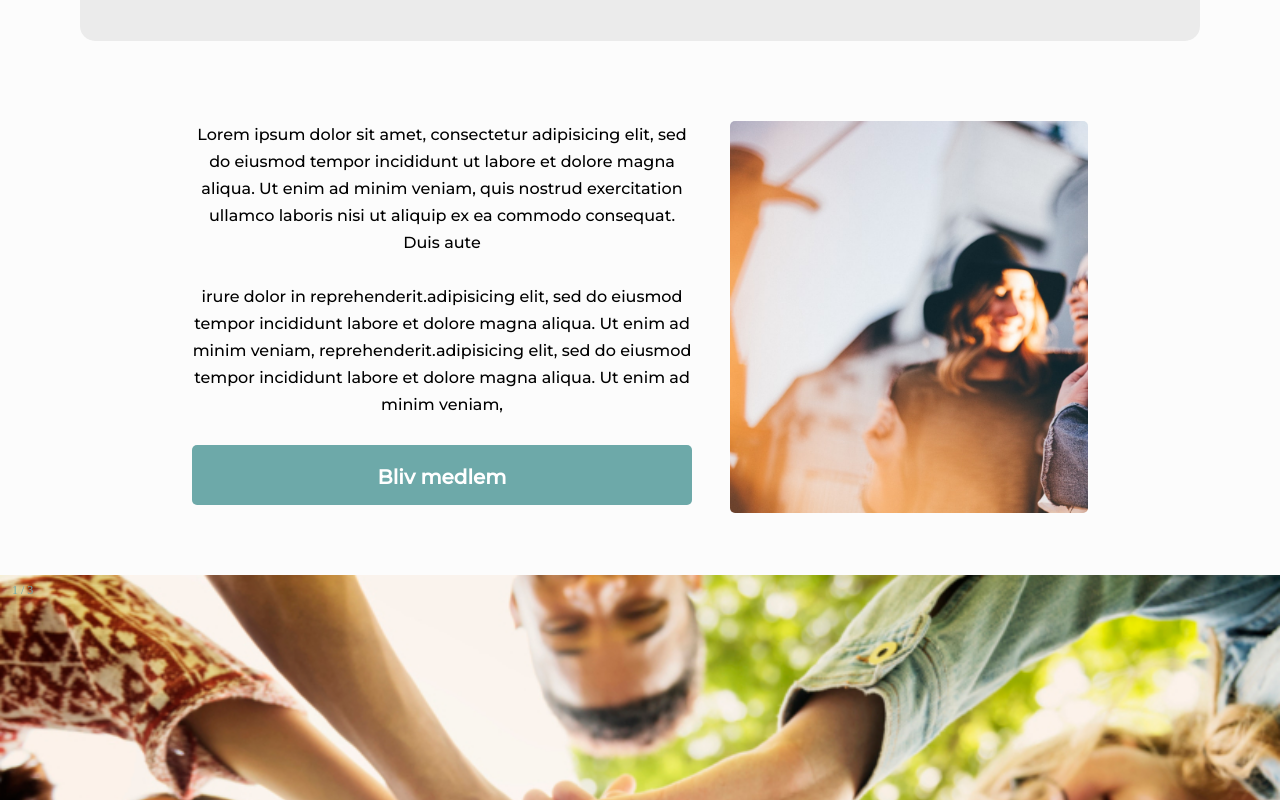
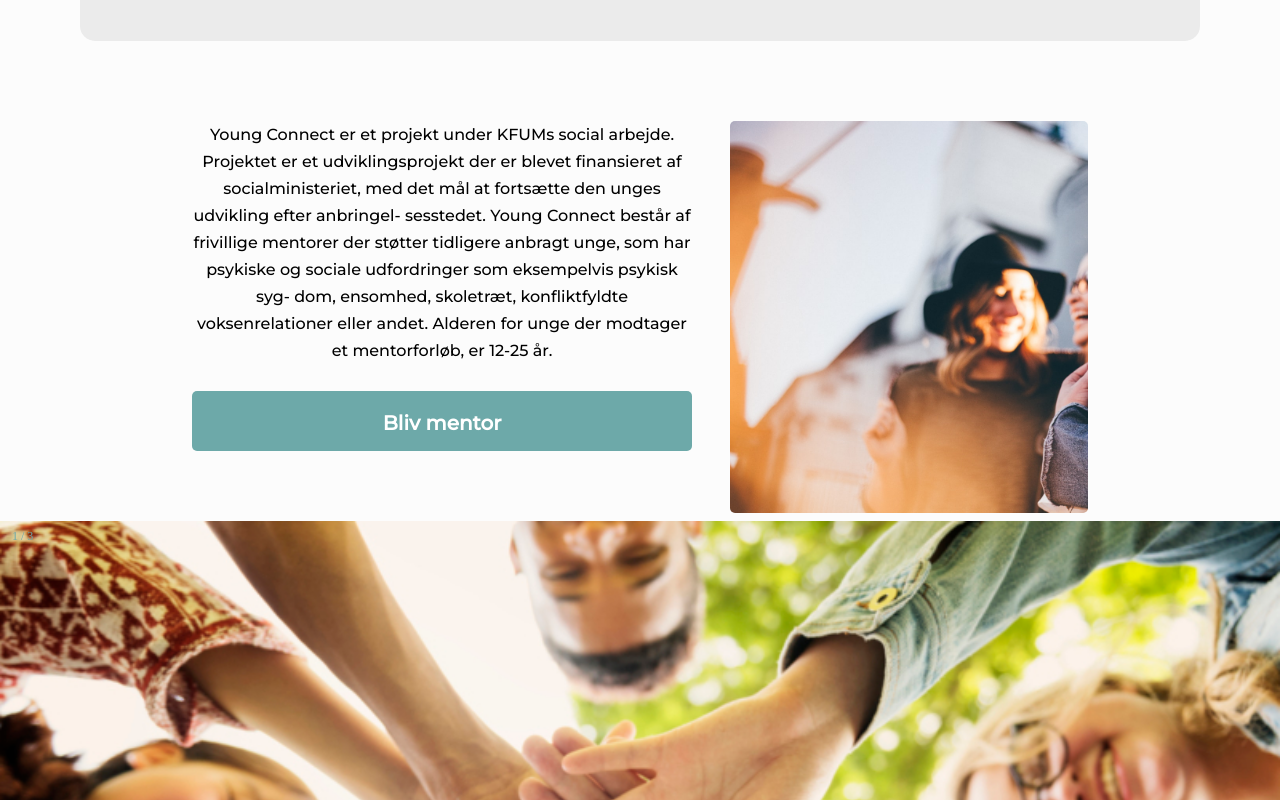
Before and after one commit to mathiaspoulsen/Projekt-5, a plain HTML site: page index.html in a window 1280 px wide. Shown: the part 880-1680 px from the top of the page. Drawn offline with Linux system fonts and the light colour scheme.

Commit message:
tekst + footer ændring

```diff
--- a/css/stylesheetindex.css
+++ b/css/stylesheetindex.css
@@ -140,6 +140,8 @@ padding-top: 50px;
   color: #FFFFFF;
   font-family: 'Montserrat', sans-serif;
   font-size: 18px;
+  width:60%;
+  margin: auto;
 }
 
 .flex-container div{
--- a/index.html
+++ b/index.html
@@ -1,11 +1,12 @@
 <!doctype html>
 
 <html>
-<html lang="en" data-theme="light" dir="ltr">
+<html lang="da" data-theme="light" dir="ltr">
   <head>
     <meta charset="utf-8">
-      <title>Young Connect</title>
-    <meta name="description" content="Frivillig Portal">
+      <title>Bliv frivillig hos Young Connect og gør en forskel</title>
+    <meta name="description" content="Som frivillig i projekt Young
+    connect arbejder vi med udsatte børn og unge.">
 <meta name="viewport" content="width=device-width, initial-scale=1.0">
 <link rel="stylesheet" href="css/style.css">
 <Link rel="stylesheet" href="css/stylesheetindex.css">
@@ -66,17 +67,17 @@
 
   <div class="box">
     <div class="pic"></div>
-    <div class="about"><p > Lorem ipsum dolor sit amet, consectetur
-       adipisicing elit, sed do eiusmod tempor incididunt ut
-       labore et dolore magna aliqua. Ut enim ad minim veniam,
-       quis nostrud exercitation ullamco laboris nisi ut aliquip
-       ex ea commodo consequat. Duis aute <br><br>irure dolor in
-       reprehenderit.adipisicing elit, sed do eiusmod tempor incididunt
-       labore et dolore magna aliqua. Ut enim ad minim veniam,
-       reprehenderit.adipisicing elit, sed do eiusmod tempor incididunt
-       labore et dolore magna aliqua. Ut enim ad minim veniam,
+    <div class="about"><p>Young Connect er et projekt under KFUMs
+       social arbejde. Projektet er et udviklingsprojekt der er
+       blevet finansieret af socialministeriet, med det mål at
+       fortsætte den unges udvikling efter anbringel- sesstedet.
+       Young Connect består af frivillige mentorer der støtter
+       tidligere anbragt unge, som har psykiske og sociale
+       udfordringer som eksempelvis psykisk syg- dom, ensomhed,
+       skoletræt, konfliktfyldte voksenrelationer eller andet.
+       Alderen for unge der modtager et mentorforløb, er 12-25 år.
        <br><br>
-       <button type="button" name="button" id="btnpop" onclick="Pop();"><h2>Bliv medlem</h2></button>
+       <button type="button" name="button" id="btnpop" onclick="Pop();"><h2>Bliv mentor</h2></button>
        </p>
     </div>
     <div id="pop">
```
